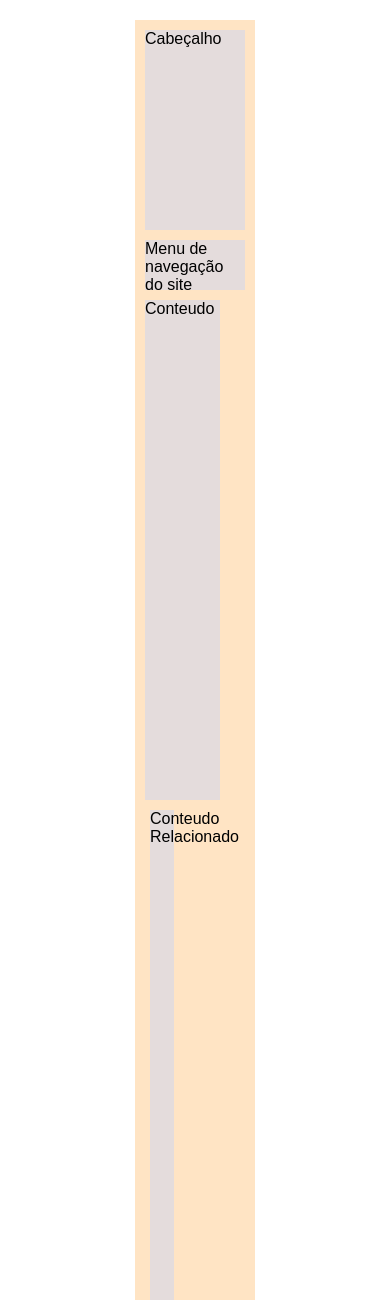
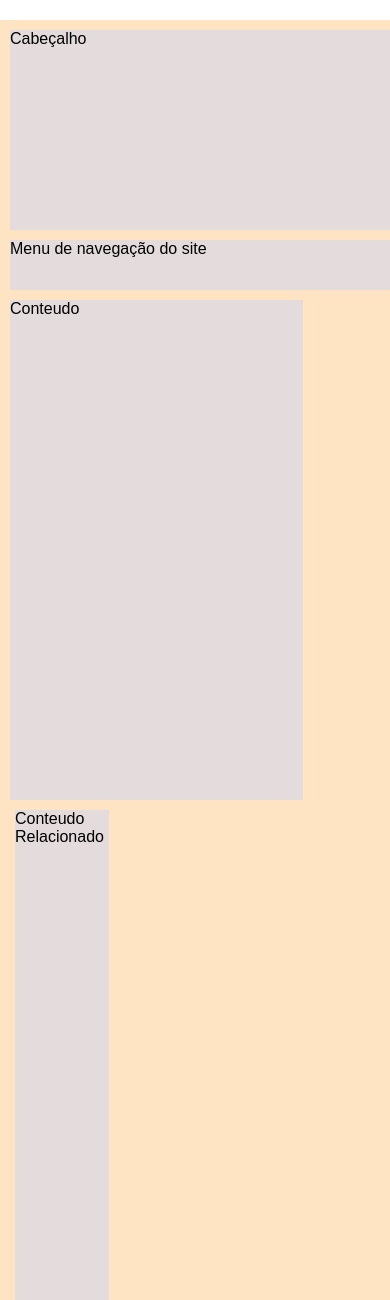
Before and after one commit to FilipeMGaspar/Curso_HTML5_e_CSS3_FSN_2016, a PHP site: page / in a window 390 px wide. Shown: the top 1300 px of the page. Run offline with PHP 8.4, Linux system fonts and the light colour scheme.

```diff
--- a/Aula10/css/estilo.css
+++ b/Aula10/css/estilo.css
@@ -6,7 +6,7 @@
 
 div.principal{
     background-color: bisque;
-    width: 100px;
+    width: 100%;
     max-width: 1200px;
     margin: auto;
     margin-top: 20px;
@@ -53,3 +53,9 @@ footer{
     margin-top: 10px;
     clear: both;
 }
+
+/*@media screen and(max-width: 400px){
+    nav{
+        background-color: rgb(169, 214, 169);
+    }
+}*/
```
